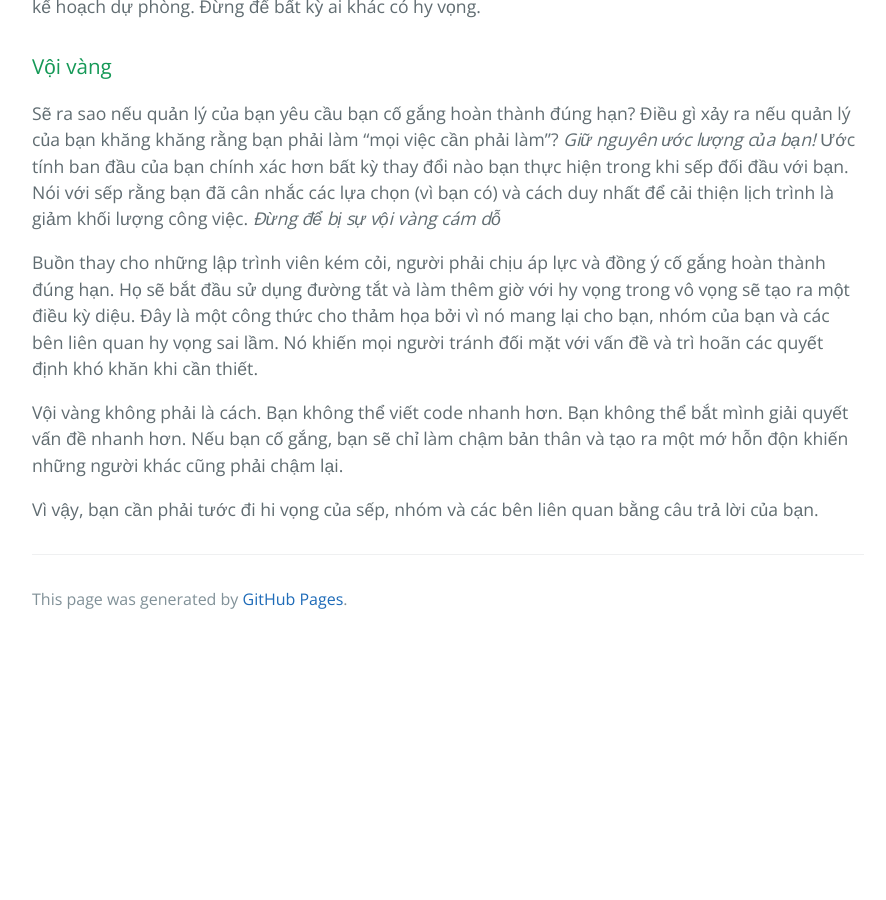
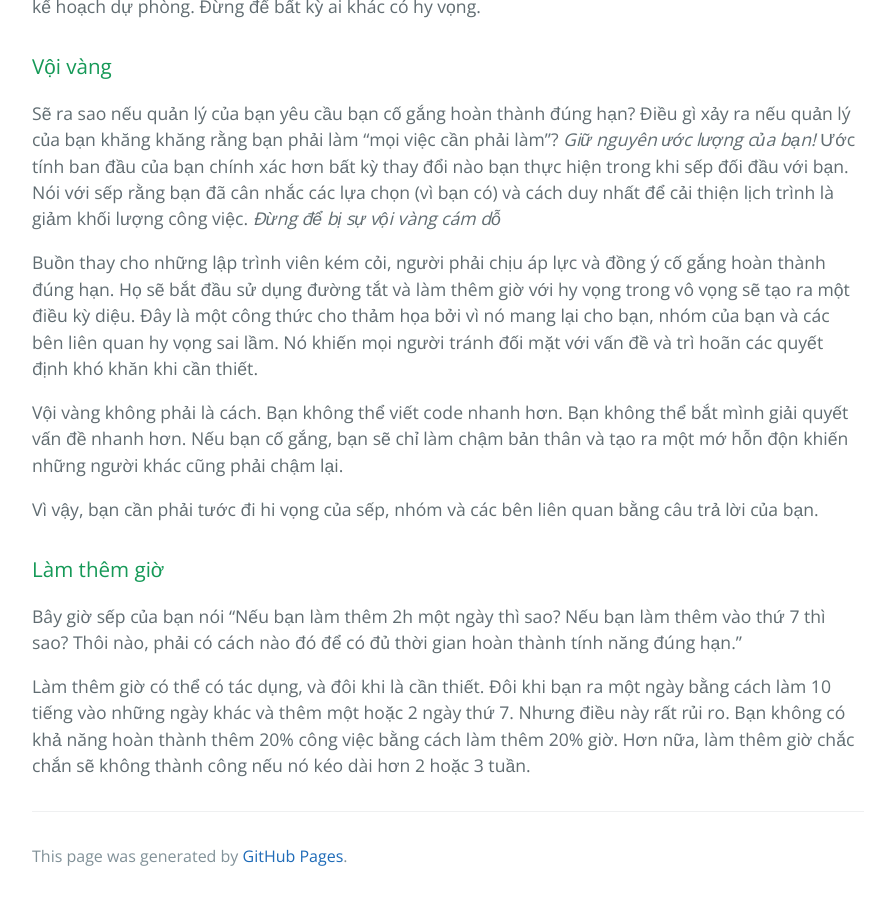
Before and after one commit to HaiBV/haibv.github.io, a Jekyll site: the page built from clean-coder/chapter-4-coding.md, in a window 1280 px wide and 900 px high, scrolled down 11627 px. Shown: the whole window, without its empty margins (192-1078 px from the left). Built offline with Jekyll 4.4.1, drawn with Linux system fonts in a browser that asks for light colours; our own code applies the rules of GitHub Pages for plain Markdown files; before the commit the page ends 12270 px from its top, so only the background shows below that.

Commit message:
Book - The Clean Coder - Chapter 4 - Coding

```diff
--- a/clean-coder/chapter-4-coding.md
+++ b/clean-coder/chapter-4-coding.md
@@ -227,3 +227,9 @@ Buồn thay cho những lập trình viên kém cỏi, người phải chịu á
 Vội vàng không phải là cách. Bạn không thể viết code nhanh hơn. Bạn không thể bắt mình giải quyết vấn đề nhanh hơn. Nếu bạn cố gắng, bạn sẽ chỉ làm chậm bản thân và tạo ra một mớ hỗn độn khiến những người khác cũng phải chậm lại.
 
 Vì vậy, bạn cần phải tước đi hi vọng của sếp, nhóm và các bên liên quan bằng câu trả lời của bạn.
+
+### Làm thêm giờ
+
+Bây giờ sếp của bạn nói "Nếu bạn làm thêm 2h một ngày thì sao? Nếu bạn làm thêm vào thứ 7 thì sao? Thôi nào, phải có cách nào đó để có đủ thời gian hoàn thành tính năng đúng hạn."
+
+Làm thêm giờ có thể có tác dụng, và đôi khi là cần thiết. Đôi khi bạn ra một ngày bằng cách làm 10 tiếng vào những ngày khác và thêm một hoặc 2 ngày thứ 7. Nhưng điều này rất rủi ro. Bạn không có khả năng hoàn thành thêm 20% công việc bằng cách làm thêm 20% giờ. Hơn nữa, làm thêm giờ chắc chắn sẽ không thành công nếu nó kéo dài hơn 2 hoặc 3 tuần.
```
